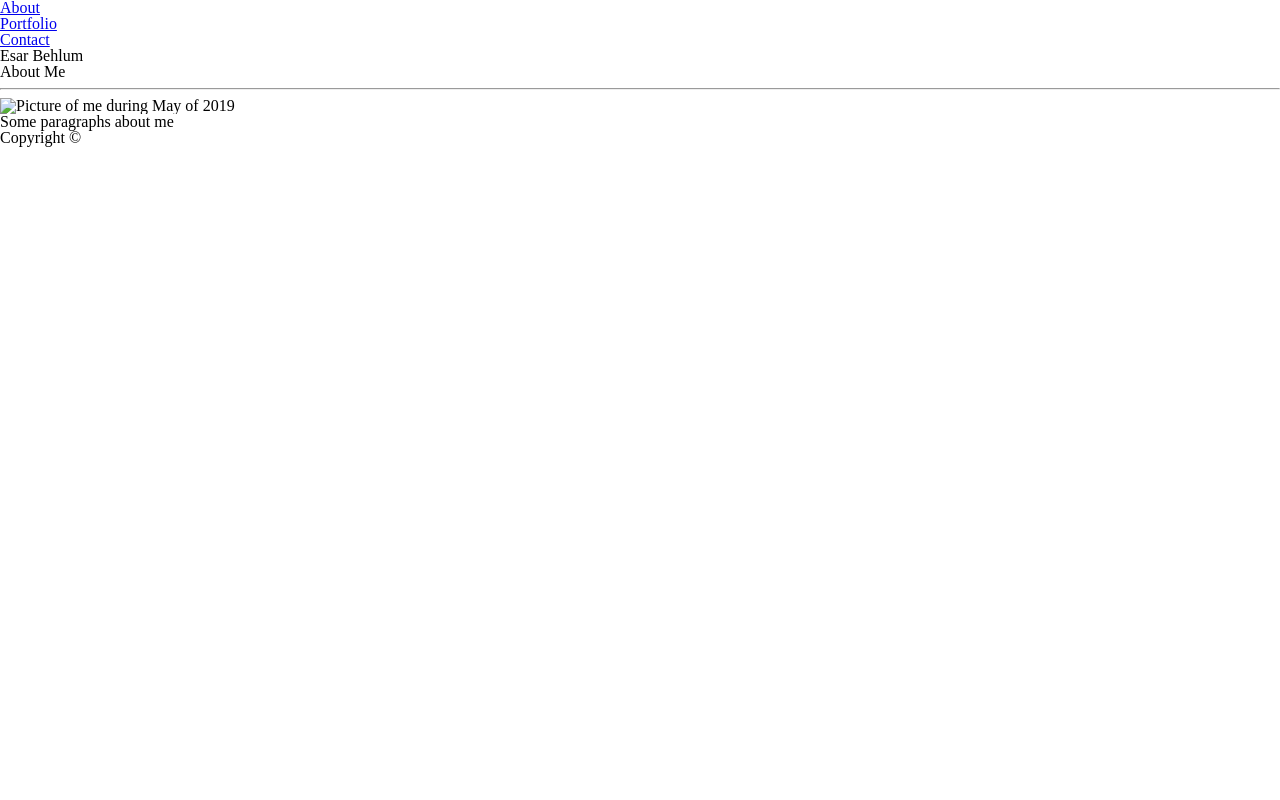
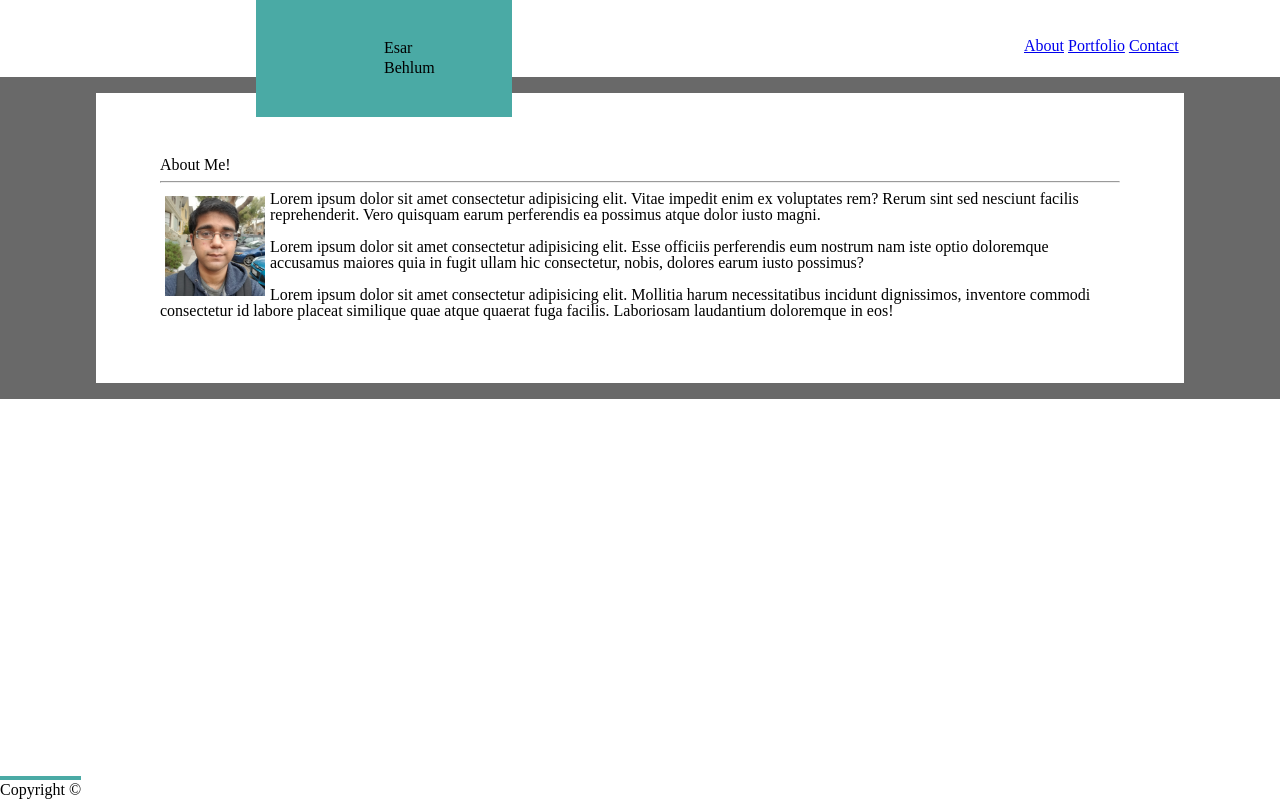
Before and after one commit to esarnb/Basic-Portfolio, a plain HTML site: page index.html in a window 1280 px wide. Drawn offline with Linux system fonts and the light colour scheme.

Commit message:
Styling the content to be centered with header and footer on top/bottom

```diff
--- a/index.html
+++ b/index.html
@@ -21,20 +21,25 @@
 
             <figure class="box" id="name">Esar Behlum</figure>
         </div>
+        <br>
 
         <div class="content">
-            <header>About Me</header>
+            <header>About Me!</header>
             <hr>
 
-            <figure class="box" id="picture"><img src="" alt="Picture of me during May of 2019"></figure>
-            <p class="float-left">
-                Some paragraphs about me
-            </p>
+            <div class="float-left">
+                <img src="assets/Images/selfie.jpg" alt="Picture of me during May of 2019" width="100px" height="100px">
+                <p>Lorem ipsum dolor sit amet consectetur adipisicing elit. Vitae impedit enim ex voluptates rem? Rerum sint sed nesciunt facilis reprehenderit. Vero quisquam earum perferendis ea possimus atque dolor iusto magni.</p>
+                <br>
+                <p>Lorem ipsum dolor sit amet consectetur adipisicing elit. Esse officiis perferendis eum nostrum nam iste optio doloremque accusamus maiores quia in fugit ullam hic consectetur, nobis, dolores earum iusto possimus?</p>
+                <br>
+                <p>Lorem ipsum dolor sit amet consectetur adipisicing elit. Mollitia harum necessitatibus incidunt dignissimos, inventore commodi consectetur id labore placeat similique quae atque quaerat fuga facilis. Laboriosam laudantium doloremque in eos!</p>
+            </div>
         </div>
-
+        <br>
 
         <div class="footer">
-                <figure class="box" id="hr"></figure>
+                <figure class="box" id="foot-hr"></figure>
                 <figure class="box" id="foot-text">Copyright &copy;</figure>
         </div>
 
--- a/style.css
+++ b/style.css
@@ -0,0 +1,68 @@
+ul {
+  list-style-type: none;
+  margin: 0;
+  padding: 0;
+}
+
+li {
+  display: inline;
+}
+
+.container {
+  background-color: dimgrey;
+  text-align: center;
+}
+
+nav {
+  float: right;
+  position: fixed;
+  left: 80%;
+}
+
+.header {
+  background-color: white;
+  position: relative;
+  top: 0;
+  padding: 3% 10% 3% 10%;
+}
+
+.content {
+  width: 960px;
+  background-color: #ffffff;
+  /* display:  inline; */
+  text-align: left;
+  margin: 0 auto;
+  padding: 5%;
+}
+
+img {
+  padding: 5px;
+  float: left;
+}
+.footer {
+  position: fixed;
+  bottom: 0;
+}
+
+.box {
+  box-sizing: border-box;
+  line-height: 20px;
+}
+#name {
+  position: fixed;
+  top: 0%;
+  left: 20%;
+  width: 10%;
+  padding: 3% 10% 3% 10%;
+  background-color: #4aaaa5;
+}
+#picture {
+
+}
+
+#foot-hr {
+  background-color: #4aaaa5;
+  padding: 2px;
+}
+
+#foot-text
```
Also changed, not shown: assets/Images/selfie.jpg (added).
